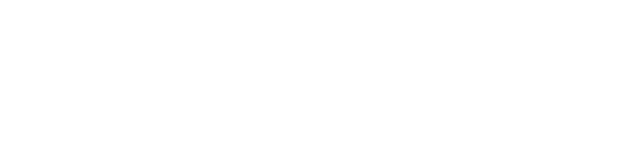
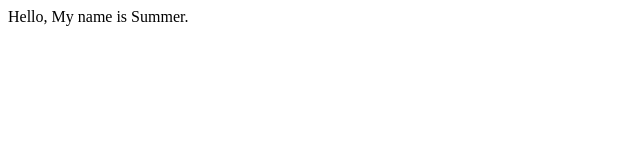
Before and after one commit to SummerSnowM/portfolio-project, a website: page index.html in a window 1280 px wide. Shown: the whole page, without its empty margins (0-640 px from the left). Drawn offline with Linux system fonts and the light colour scheme.

Commit message:
Added name text

```diff
--- a/index.html
+++ b/index.html
@@ -8,6 +8,7 @@
   </head>
 
   <body>
+    Hello, My name is Summer.
     <script src="script.js"></script>
   </body>
 </html>
```
